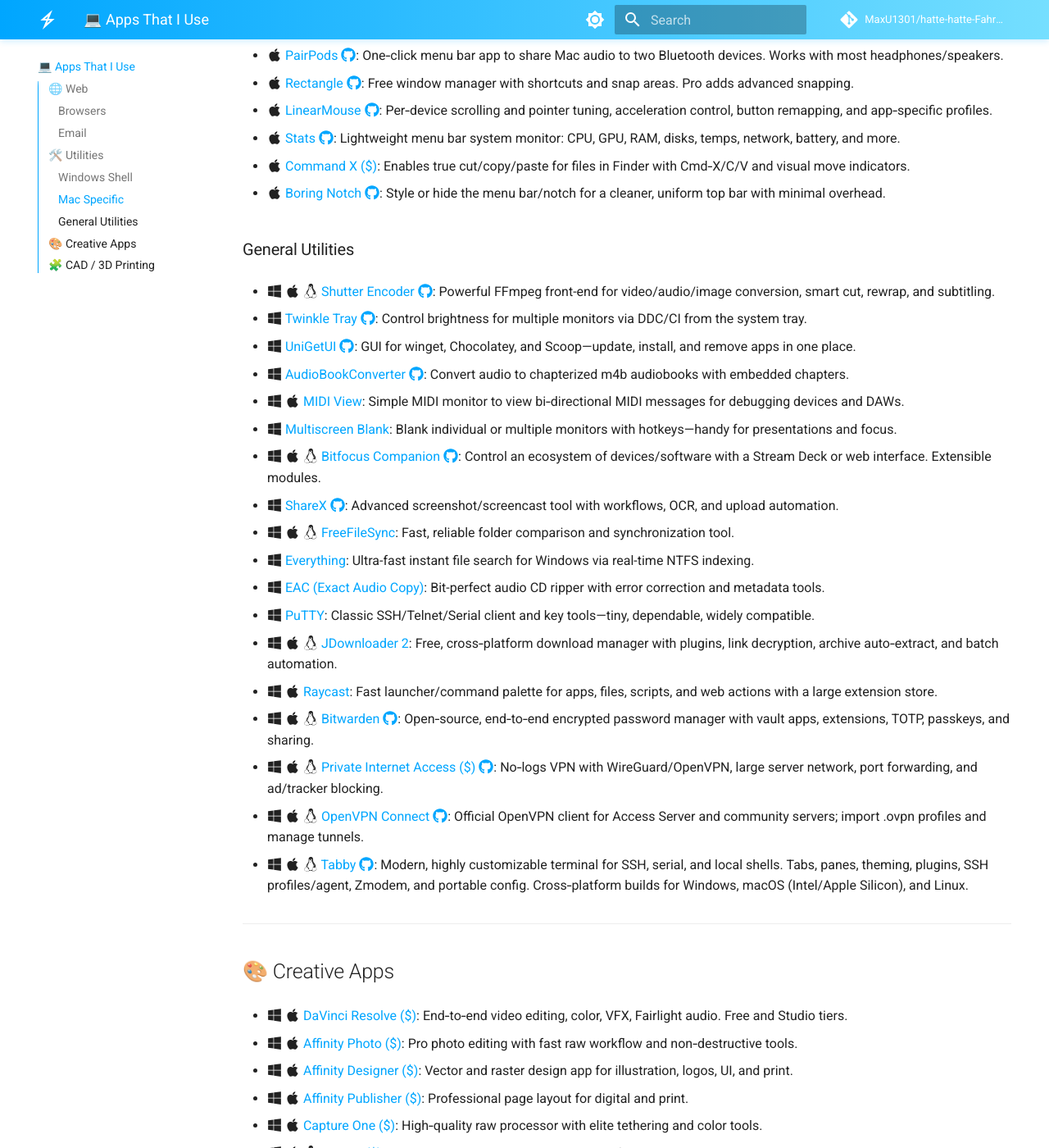
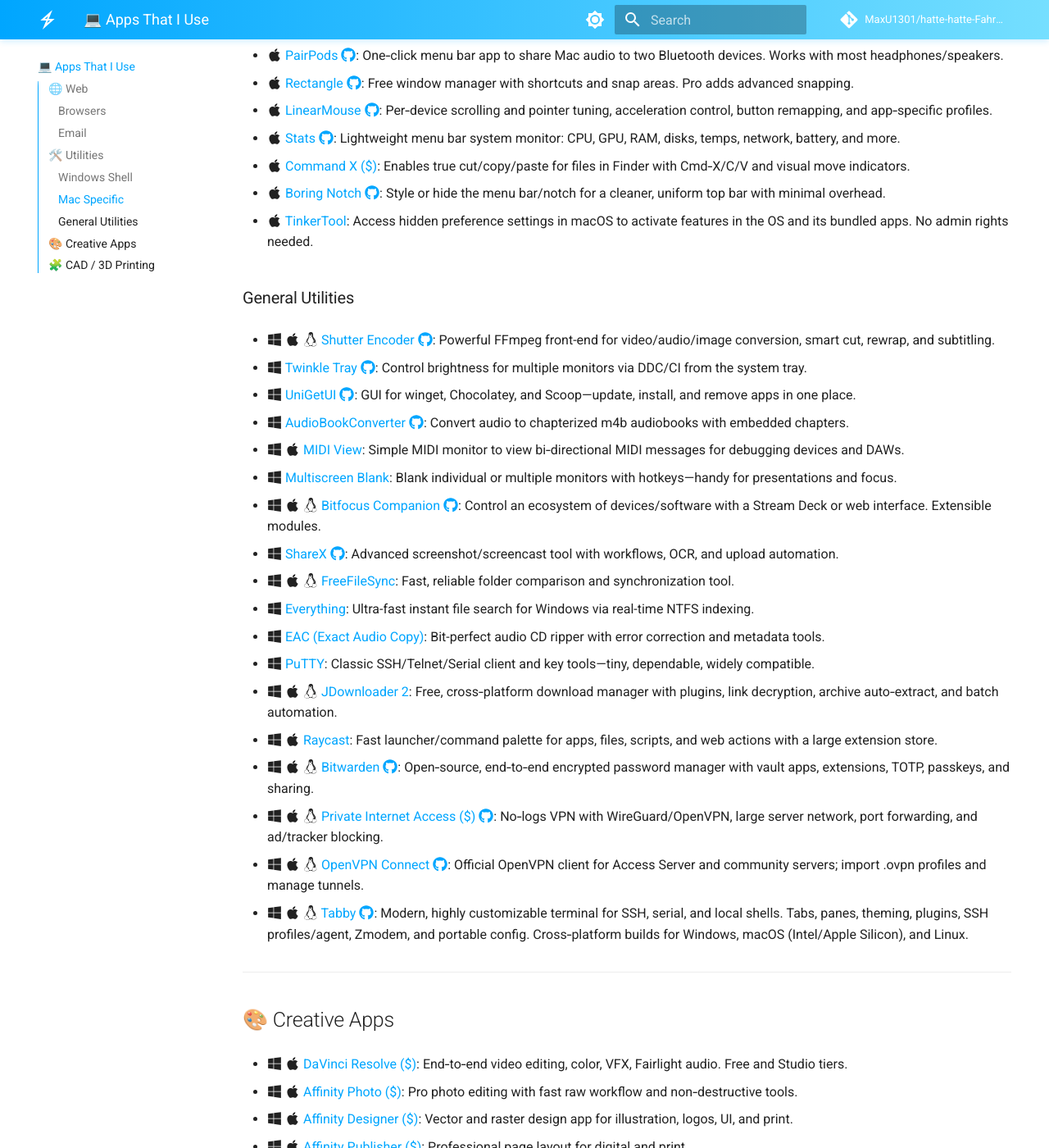
Before and after one commit to MaxU1301/hatte-hatte-Fahrradkette, an MkDocs documentation site: the page built from docs/random pages/Apps-That-I-Use.md, in a window 1280 px wide and 1400 px high, scrolled down 1471 px. Shown: the whole window at 82% size. Built offline with MkDocs 1.6.1 and Material for MkDocs 9.7.7, drawn with Linux system fonts in a browser that asks for light colours; comment, search, counter and statistics services are not loaded; some of the changed text lies outside the part shown.

Commit message:
added a few more apps

```diff
--- a/docs/random pages/Apps-That-I-Use.md
+++ b/docs/random pages/Apps-That-I-Use.md
@@ -66,6 +66,8 @@
 
 * :fontawesome-brands-apple: [Boring Notch](https://github.com/TheBoredTeam/boring.notch) [:fontawesome-brands-github:](https://github.com/ItsNikolay/BoringNotch): Style or hide the menu bar/notch for a cleaner, uniform top bar with minimal overhead.
 
+* :fontawesome-brands-apple: [TinkerTool](https://www.bresink.com/osx/TinkerTool.html): Access hidden preference settings in macOS to activate features in the OS and its bundled apps. No admin rights needed.
+
 ### General Utilities
 
 * :fontawesome-brands-windows: :fontawesome-brands-apple: :fontawesome-brands-linux: [Shutter Encoder](https://www.shutterencoder.com/) [:fontawesome-brands-github:](https://github.com/paulpacifico/shutter-encoder): Powerful FFmpeg front-end for video/audio/image conversion, smart cut, rewrap, and subtitling.
@@ -126,6 +128,8 @@
 
 * :fontawesome-brands-windows: :fontawesome-brands-apple: :fontawesome-brands-linux: [Siril](https://siril.org/) [:material-git:](https://gitlab.com/free-astro/siril): Open-source astronomical image processing tool for astrophotography, including calibration, stacking, and advanced editing.
 
+* :fontawesome-brands-windows: :fontawesome-brands-apple: :fontawesome-brands-linux: [Upscayl](https://upscayl.org/) [:fontawesome-brands-github:](https://github.com/upscayl/upscayl): Free and open-source AI image upscaler that uses advanced models to enlarge and enhance images.
+
 -----
 
 ## 🧩 CAD / 3D Printing
```
